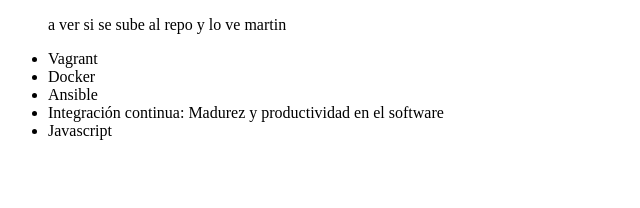
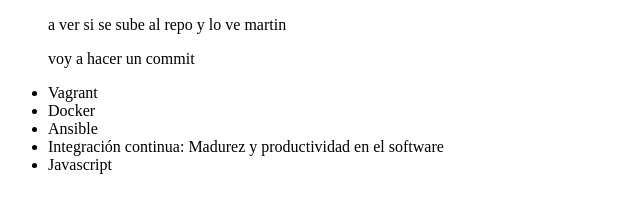
Before and after one commit to MartinTigani/alura-git, a plain HTML site: page index.html in a window 1280 px wide. Shown: the whole page, without its empty margins (0-640 px from the left). Drawn offline with Linux system fonts and the light colour scheme.

Commit message:
estoy haciendo un commit a ver q pasa

```diff
--- a/index.html
+++ b/index.html
@@ -7,6 +7,7 @@
 <body>
      <ul>
           <p>a ver si se sube al repo y lo ve martin</p>
+          <p>voy a hacer un commit</p>
          <li> Vagrant </li>
          <li> Docker </li>
          <li> Ansible </li>
```
